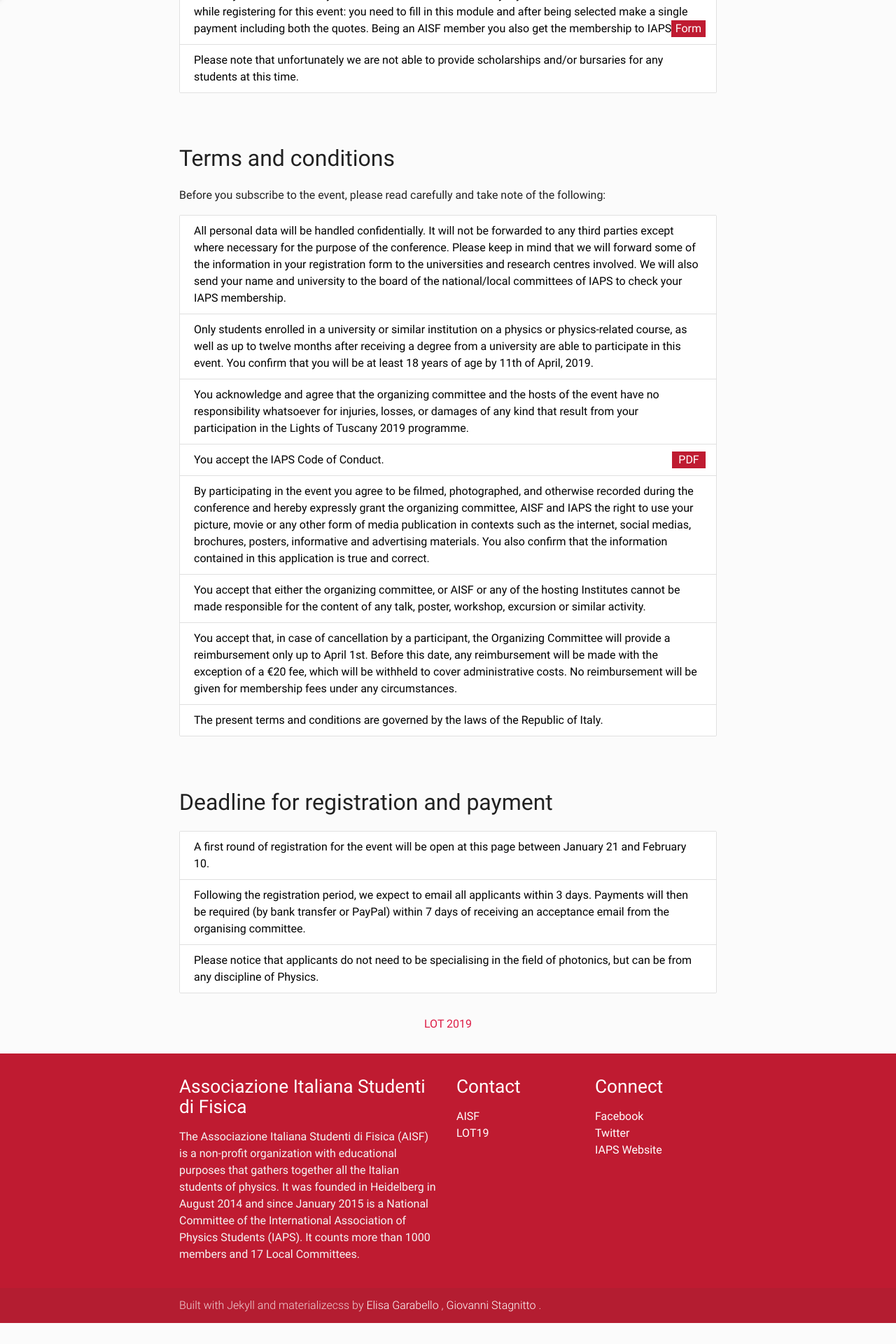
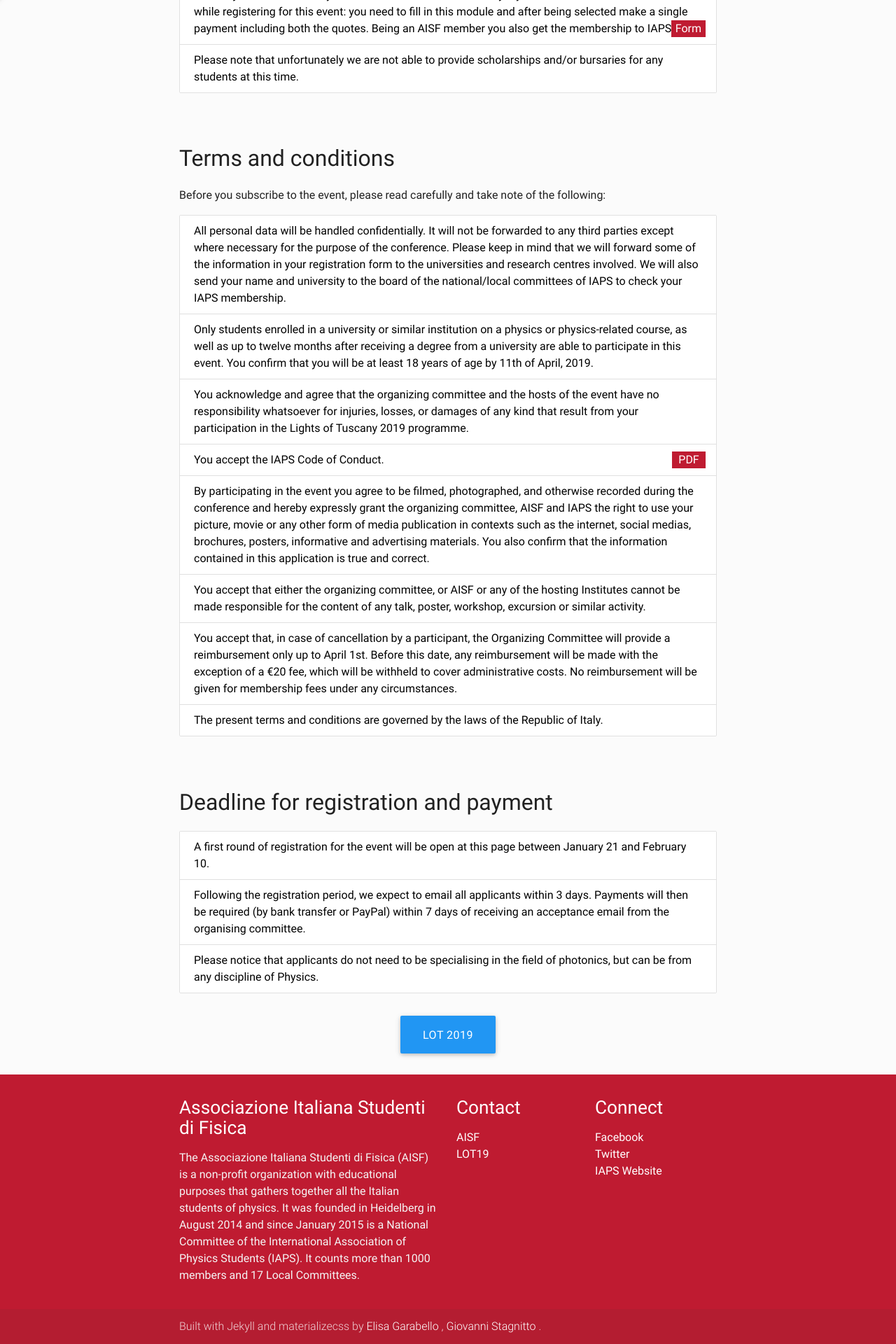
Before and after one commit to ai-sf/lot22, a Jekyll site: the page built from registration.html, in a window 1280 px wide. Shown: the part 962-2882 px from the top of the page at 70% size. Built offline with Jekyll 4.4.1, drawn with Linux system fonts in a browser that asks for light colours; nearby versions of some CDN libraries; before the commit the page ends 2852 px from its top, so only the background shows below that.

Commit message:
Update registration.html

```diff
--- a/registration.html
+++ b/registration.html
@@ -142,7 +142,7 @@ title: Registration
           height=500'
         )
       )
-    ">
+    " class="btn-large waves-effect waves-light blue">
       LOT 2019
     </a><br>
 </div>
```
